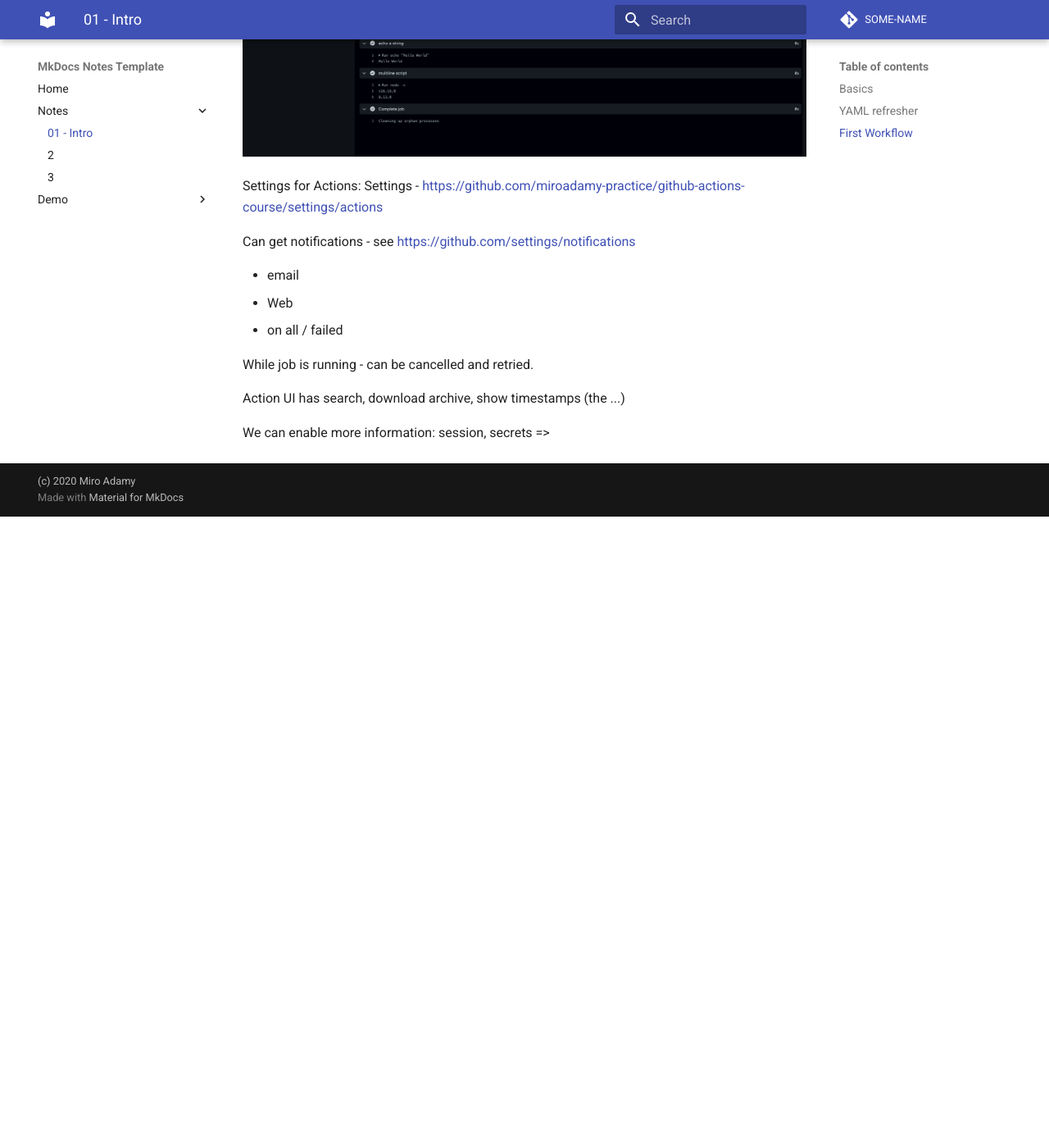
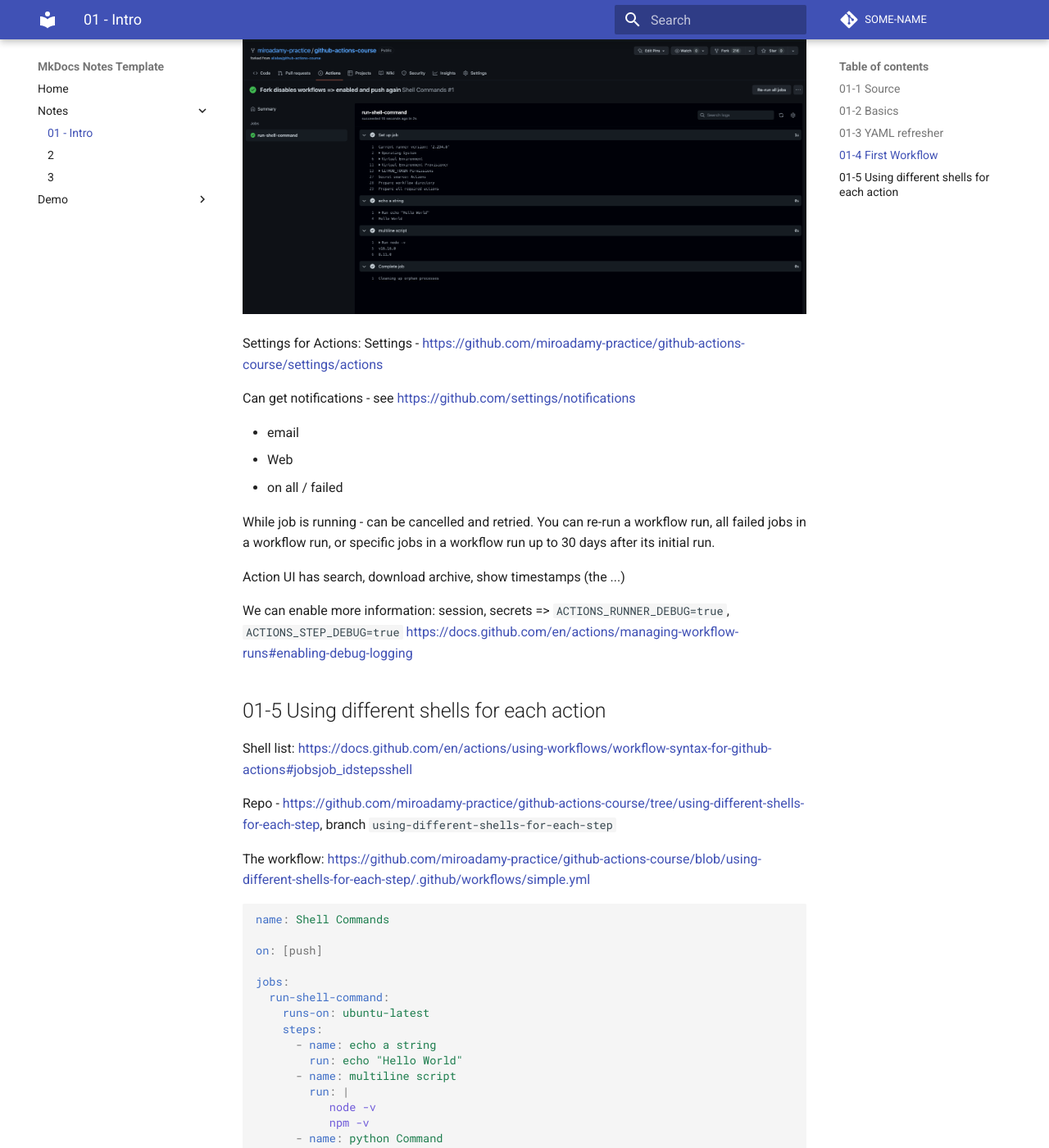
Before and after one commit to miroadamy-practice/notes-github-actions, an MkDocs documentation site: the page built from docs/section-01.md, in a window 1280 px wide and 1400 px high, scrolled down 3538 px. Shown: the whole window at 82% size. Built offline with MkDocs 1.6.1 and Material for MkDocs 9.7.7, drawn with Linux system fonts in a browser that asks for light colours; comment, search, counter and statistics services are not loaded; before the commit the page ends 4168 px from its top, so only the background shows below that; some of the changed text lies outside the part shown.

Commit message:
Attempt to add simple-01-05 here

````diff
--- a/docs/section-01.md
+++ b/docs/section-01.md
@@ -1,7 +1,12 @@
 # Section 01 - Intro
 
+## 01-1 Source
 
-## Basics
+Repositories with code:
+
+* <https://github.com/miroadamy-practice/github-actions-course>
+* This notes: <https://github.com/miroadamy-practice/notes-github-actions>
+## 01-2 Basics
 
 * reacts to events on repository or to reposotory (push, pull-request-open, pull-request-merged. schedule, external event)
 * perform actions on events
@@ -44,7 +49,7 @@ Preinstalled software:
 * see [ubuntu-20.04](https://github.com/actions/virtual-environments/blob/main/images/linux/Ubuntu2004-Readme.md)
 
 
-## YAML refresher
+## 01-3 YAML refresher
 
 Like JSON only pythonic. Key-value pairs
 
@@ -98,7 +103,7 @@ Useful extensions:
 * YAML - Visual Studio Marketplace: https://marketplace.visualstudio.com/items?itemName=redhat.vscode-yaml
 * Prettier - Code formatter - Visual Studio Marketplace: https://marketplace.visualstudio.com/items?itemName=esbenp.prettier-vscode
 
-## First Workflow
+## 01-4 First Workflow
 
 See https://github.com/miroadamy-practice/github-actions-course
 
@@ -144,8 +149,53 @@ Can get notifications - see https://github.com/settings/notifications
 * Web
 * on all / failed
 
-While job is running - can be cancelled and retried.
+While job is running - can be cancelled and retried. You can re-run a workflow run, all failed jobs in a workflow run, or specific jobs in a workflow run up to 30 days after its initial run.
 
 Action UI has search, download archive, show timestamps (the ...)
 
-We can enable more information: session, secrets =>
+We can enable more information: session, secrets => `ACTIONS_RUNNER_DEBUG=true`, `ACTIONS_STEP_DEBUG=true`
+https://docs.github.com/en/actions/managing-workflow-runs#enabling-debug-logging
+
+## 01-5 Using different shells for each action
+
+Shell list: https://docs.github.com/en/actions/using-workflows/workflow-syntax-for-github-actions#jobsjob_idstepsshell
+
+Repo - https://github.com/miroadamy-practice/github-actions-course/tree/using-different-shells-for-each-step, branch `using-different-shells-for-each-step`
+
+The workflow: https://github.com/miroadamy-practice/github-actions-course/blob/using-different-shells-for-each-step/.github/workflows/simple.yml
+
+```yaml
+name: Shell Commands
+
+on: [push]
+
+jobs:
+  run-shell-command:
+    runs-on: ubuntu-latest
+    steps:
+      - name: echo a string
+        run: echo "Hello World"
+      - name: multiline script
+        run: |
+           node -v
+           npm -v
+      - name: python Command
+        run: |
+          import platform
+          print
+          (platform.processor())
+        shell: python
+  run-windwos-commands:
+    runs-on: windows-latest
+    needs: ["run-shell-command"]
+    steps:
+      - name: Directory PowerShell
+        run: Get-Location
+      - name: Directory Bash
+        run: pwd
+        shell: bash
+```
+
+Note that:
+
+* default shell == bash, supported on ALL
````
Also changed, not shown: 1 other file.
